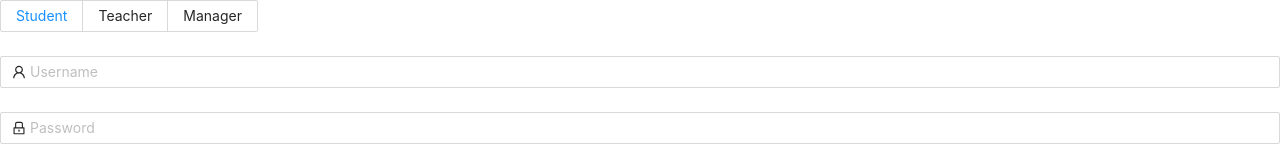
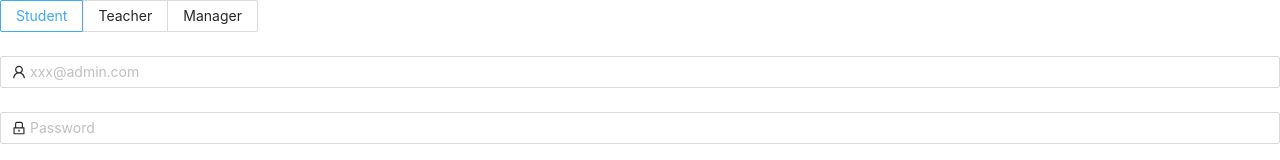
Before and after one commit to jessieren1/cms, a Next.js app: page /NormalLoginForm in a window 1280 px wide. Shown: the top 160 px of the page. Built offline with nearby package versions, Linux system fonts and the light colour scheme.

Commit message:
try to fix Radio - add defaultvalue

```diff
--- a/pages/NormalLoginForm.tsx
+++ b/pages/NormalLoginForm.tsx
@@ -8,7 +8,12 @@ const NormalLoginForm = () => {
   //   console.log('Received values of form: ', values);
   // };
 
-  const [loginType, setLoginType] = React.useState("student");
+  const [loginType, setLoginType] = React.useState("Student");
+  const options = [
+    { label: 'Student', value: 'Student' },
+    { label: 'Teacher', value: 'Teacher' },
+    { label: 'Manager', value: 'Manager' },
+  ];
 
   return (
     <Form
@@ -24,19 +29,20 @@ const NormalLoginForm = () => {
         rules={[
           {
             required: true,
+            message: "Please choose your Login Type!",
           },
         ]}
       >
-        <Radio.Group
+          <Radio.Group
+          defaultValue={loginType} // Warning: [antd: Form.Item] `defaultValue` will not work on controlled Field. You should use `initialValues` of Form instead.
+          options={options}
+          onChange={ e => {
+            //console.log('radio3 checked', e.target.value);
+            setLoginType(e.target.value)
+          }}
           value={loginType}
-          onChange={(e) => {
-            setLoginType(e.target.value);
-          }}
-        >
-          <Radio.Button value="student">Student</Radio.Button>
-          <Radio.Button value="teacher">Teacher</Radio.Button>
-          <Radio.Button value="manager">Manager</Radio.Button>
-        </Radio.Group>
+          optionType="button"
+        />
       </Form.Item>
 
       <Form.Item
@@ -50,7 +56,8 @@ const NormalLoginForm = () => {
       >
         <Input
           prefix={<UserOutlined className="site-form-item-icon" />}
-          placeholder="Username"
+          placeholder="xxx@admin.com"
+          type = "email"
         />
       </Form.Item>
       <Form.Item
--- a/pages/index.tsx
+++ b/pages/index.tsx
@@ -14,8 +14,6 @@ const Home: NextPage = () => {
 
       <main className={styles.main}>
         <h1 className={styles.title}>Course Management Assistant</h1>
-
-
         <div className={styles.login}>
           <NormalLoginForm />
         </div>
```
